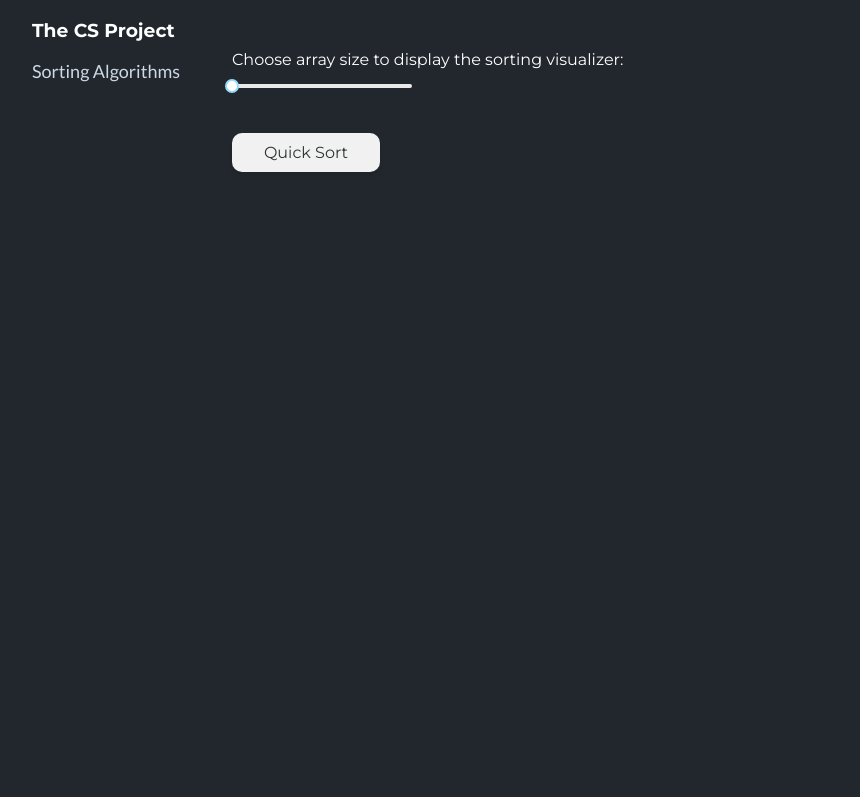
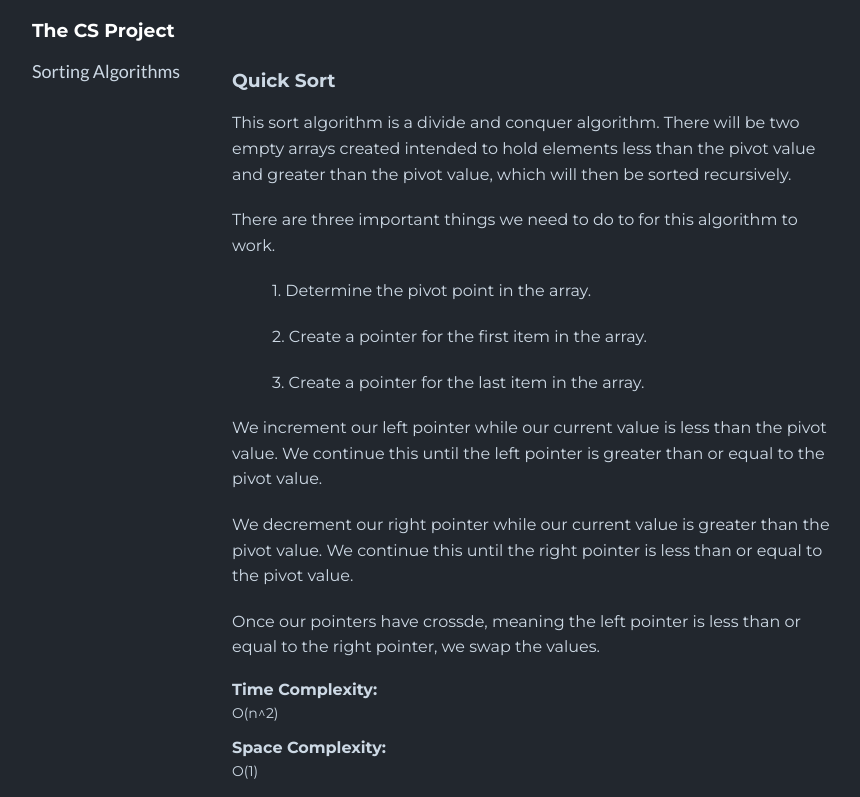
Before and after one commit to CaroMen/TheCSProject, a React (Create React App) app: page /quick-sort in a window 1280 px wide. Shown: the top 797 px of the page, without its empty margins (208-1068 px from the left). Built offline with nearby package versions, Linux system fonts and the light colour scheme.

Commit message:
quick sort info added

```diff
--- a/src/components/OptionsSelector/QuickVis.js
+++ b/src/components/OptionsSelector/QuickVis.js
@@ -29,6 +29,31 @@ const QuickVis = () => {
 
     return (
         <div className="visualizer-container">
+            <div className="sort-desc">
+                <h3 className="sort-title">Quick Sort</h3>
+                <div className="bubble-desc">This sort algorithm is a divide and conquer algorithm. There will be two empty arrays created intended to hold elements less than the pivot value and greater than the pivot value, which will then be sorted recursively.</div>
+
+                <div className="bubble-desc">There are three important things we need to do to for this algorithm to work.</div>
+
+                <div className="bubble-desc steps">1. Determine the pivot point in the array.</div>
+
+                <div className="bubble-desc steps">2. Create a pointer for the first item in the array.</div>
+
+                <div className="bubble-desc steps">3. Create a pointer for the last item in the array.</div>
+
+                <div className="bubble-desc">We increment our left pointer while our current value is less than the pivot value. We continue this until the left pointer is greater than or equal to the pivot value.</div>
+
+                <div className="bubble-desc">We decrement our right pointer while our current value is greater than the pivot value. We continue this until the right pointer is less than or equal to the pivot value.</div>
+
+                <div className="bubble-desc">Once our pointers have crossde, meaning the left pointer is less than or equal to the right pointer, we swap the values.</div>
+
+                <div className="complexity-desc">
+                    <div className="complexity">Time Complexity:</div>
+                    <div className="complexity-ans">O(n^2)</div>
+                    <div className="space-complexity">Space Complexity:</div>
+                    <div className="complexity-ans">O(1)</div>
+                </div>
+            </div>
             <div className="select-size">
                 <label>Choose array size to display the sorting visualizer:</label>
                 <Slider
--- a/src/components/OptionsSelector/visualizer.css
+++ b/src/components/OptionsSelector/visualizer.css
@@ -29,6 +29,7 @@
     width: 20%;
     border-radius: 10px;
     margin-top: 20px;
+    margin-bottom: 50px;
     box-shadow:
     0 2px 2px rgba(0, 0, 0, 0.034),
     0 6px 5px rgba(0, 0, 0, 0.048);
@@ -66,6 +67,10 @@
     line-height: 1.6rem;
 }
 
+.steps {
+    margin-left: 40px;
+}
+
 .arr-ex{
     width: 100%;
     font-family: 'Montserrat', sans-serif;
```
